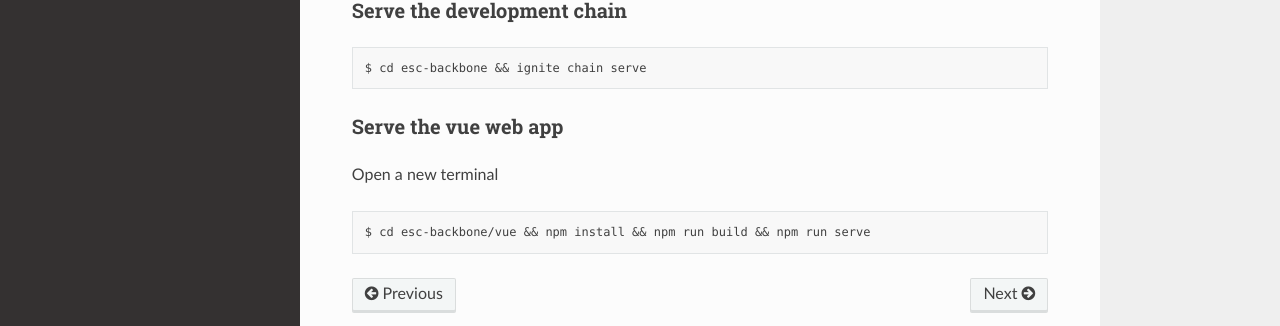
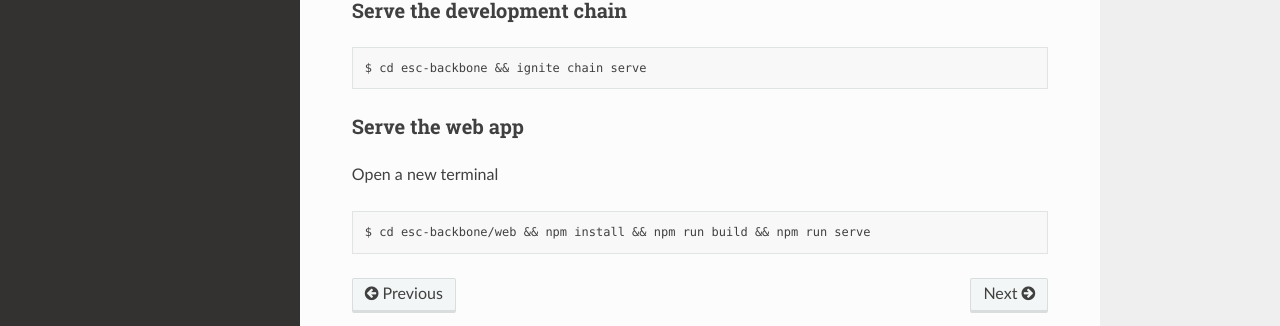
Before and after one commit to catenax-ng/tx-esc-backbone, a Sphinx documentation site: the page built from docs/developer_docs/source/dev_env_setup/index.rst, in a window 1280 px wide and 1031 px high. Shown: the part 588-914 px from the top of the window. Built offline with Sphinx 7.4.7 and the Read the Docs theme 2.0.0, drawn with Linux system fonts in a browser that asks for light colours.

Commit message:
In docs, remove references to vue
Signed-off-by: Lars Wegner <lars.wegner2@de.bosch.com>

```diff
--- a/docs/developer_docs/source/dev_env_setup/index.rst
+++ b/docs/developer_docs/source/dev_env_setup/index.rst
@@ -34,11 +34,11 @@ Serve the development chain
 
    $ cd esc-backbone && ignite chain serve
 
-Serve the vue web app
+Serve the web app
 ^^^^^^^^^^^^^^^^^^^^^
 
 Open a new terminal
 
 .. code-block::
 
-   $ cd esc-backbone/vue && npm install && npm run build && npm run serve
+   $ cd esc-backbone/web && npm install && npm run build && npm run serve
--- a/docs/developer_docs/source/wallet_tutorial/index.rst
+++ b/docs/developer_docs/source/wallet_tutorial/index.rst
@@ -72,7 +72,7 @@ Clicking on `Cosmos Hub` shows the default chains, which Keplr knows. Our test c
 Importing the chain into Keplr
 ^^^^^^^^^^^^^^^^^^^^^^^^^^^^^^
 
-Visit the vue app at `http://localhost:5000/ <http://localhost:5000/>`_.
+Visit the web app at `http://localhost:3000/ <http://localhost:3000/>`_.
 
 Keplr will ask for importing the suggested chain `catenax-1`. Approve it.
 
```
